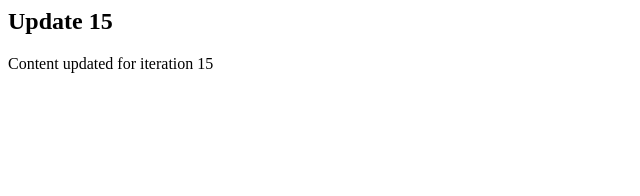
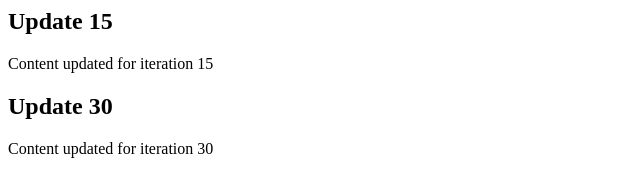
Before and after one commit to jpschmorgan/stunning-palm-tree, a website: page index.html in a window 1280 px wide. Shown: the whole page, without its empty margins (0-640 px from the left). Drawn offline with Linux system fonts and the light colour scheme.

Commit message:
build(db): new feature implementation

```diff
--- a/index.html
+++ b/index.html
@@ -3,3 +3,9 @@
     <h2>Update 15</h2>
     <p>Content updated for iteration 15</p>
 </div>
+
+<!-- Updated iteration 30 -->
+<div class="update-30">
+    <h2>Update 30</h2>
+    <p>Content updated for iteration 30</p>
+</div>
```
